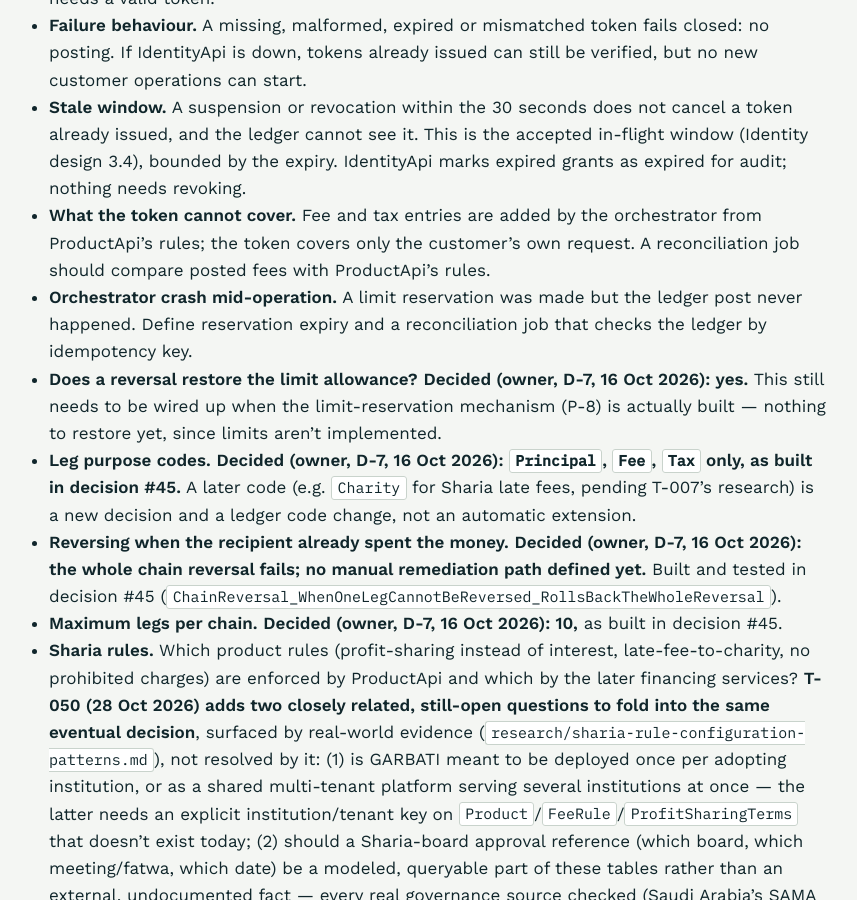
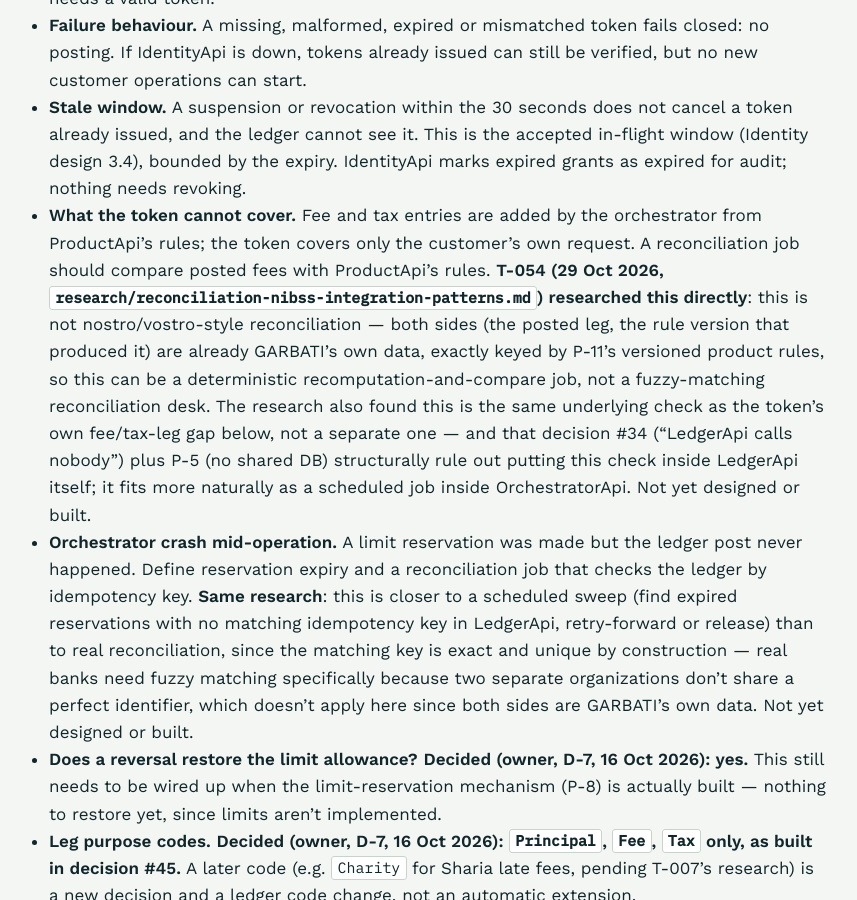
Before and after one commit to AbubakarImam/garbati-platform, a Jekyll site: the page built from docs/architecture.md, in a window 1280 px wide and 900 px high, scrolled down 12098 px. Shown: the whole window, without its empty margins (221-1078 px from the left). Built offline with Jekyll 4.4.1, drawn with Linux system fonts in a browser that asks for light colours.

Commit message:
Sync docs site mirrors (ARCHITECTURE.md / DEPLOYMENT-RUNBOOK.md / research/ changed)

```diff
--- a/docs/_data/research_index.yml
+++ b/docs/_data/research_index.yml
@@ -21,6 +21,8 @@
   title: "Nigerian regulatory requirements for a microfinance core system"
 - filename: "oss-core-banking-readiness-gaps.md"
   title: "Research: what does GARBATI need to be a credible, standard open-source core-banking platform?"
+- filename: "reconciliation-nibss-integration-patterns.md"
+  title: "Reconciliation and NIBSS-integration patterns in real banking (T-054)"
 - filename: "reversal-authority-patterns.md"
   title: "Reversal / dispute / chargeback authorization patterns in real banking (T-019)"
 - filename: "sharia-product-rules.md"
--- a/docs/_includes/architecture.md
+++ b/docs/_includes/architecture.md
@@ -142,8 +142,8 @@ garbati-ops-console/     docs/DESIGN.md   (exists — design only, not yet built
 - **Retries.** The ledger looks up the idempotency key first. A retry of a request that already succeeded returns the stored result even if the token has since expired. Only a new key needs a valid token.
 - **Failure behaviour.** A missing, malformed, expired or mismatched token fails closed: no posting. If IdentityApi is down, tokens already issued can still be verified, but no new customer operations can start.
 - **Stale window.** A suspension or revocation within the 30 seconds does not cancel a token already issued, and the ledger cannot see it. This is the accepted in-flight window (Identity design 3.4), bounded by the expiry. IdentityApi marks expired grants as expired for audit; nothing needs revoking.
-- **What the token cannot cover.** Fee and tax entries are added by the orchestrator from ProductApi's rules; the token covers only the customer's own request. A reconciliation job should compare posted fees with ProductApi's rules.
-- **Orchestrator crash mid-operation.** A limit reservation was made but the ledger post never happened. Define reservation expiry and a reconciliation job that checks the ledger by idempotency key.
+- **What the token cannot cover.** Fee and tax entries are added by the orchestrator from ProductApi's rules; the token covers only the customer's own request. A reconciliation job should compare posted fees with ProductApi's rules. **T-054 (29 Oct 2026, `research/reconciliation-nibss-integration-patterns.md`) researched this directly**: this is not nostro/vostro-style reconciliation — both sides (the posted leg, the rule version that produced it) are already GARBATI's own data, exactly keyed by P-11's versioned product rules, so this can be a deterministic recomputation-and-compare job, not a fuzzy-matching reconciliation desk. The research also found this is the same underlying check as the token's own fee/tax-leg gap below, not a separate one — and that decision #34 ("LedgerApi calls nobody") plus P-5 (no shared DB) structurally rule out putting this check inside LedgerApi itself; it fits more naturally as a scheduled job inside OrchestratorApi. Not yet designed or built.
+- **Orchestrator crash mid-operation.** A limit reservation was made but the ledger post never happened. Define reservation expiry and a reconciliation job that checks the ledger by idempotency key. **Same research**: this is closer to a scheduled sweep (find expired reservations with no matching idempotency key in LedgerApi, retry-forward or release) than to real reconciliation, since the matching key is exact and unique by construction — real banks need fuzzy matching specifically because two separate organizations don't share a perfect identifier, which doesn't apply here since both sides are GARBATI's own data. Not yet designed or built.
 - **Does a reversal restore the limit allowance?** **Decided (owner, D-7, 16 Oct 2026): yes.** This still needs to be wired up when the limit-reservation mechanism (P-8) is actually built — nothing to restore yet, since limits aren't implemented.
 - **Leg purpose codes.** **Decided (owner, D-7, 16 Oct 2026): `Principal`, `Fee`, `Tax` only, as built in decision #45.** A later code (e.g. `Charity` for Sharia late fees, pending T-007's research) is a new decision and a ledger code change, not an automatic extension.
 - **Reversing when the recipient already spent the money.** **Decided (owner, D-7, 16 Oct 2026): the whole chain reversal fails; no manual remediation path defined yet.** Built and tested in decision #45 (`ChainReversal_WhenOneLegCannotBeReversed_RollsBackTheWholeReversal`).
```
